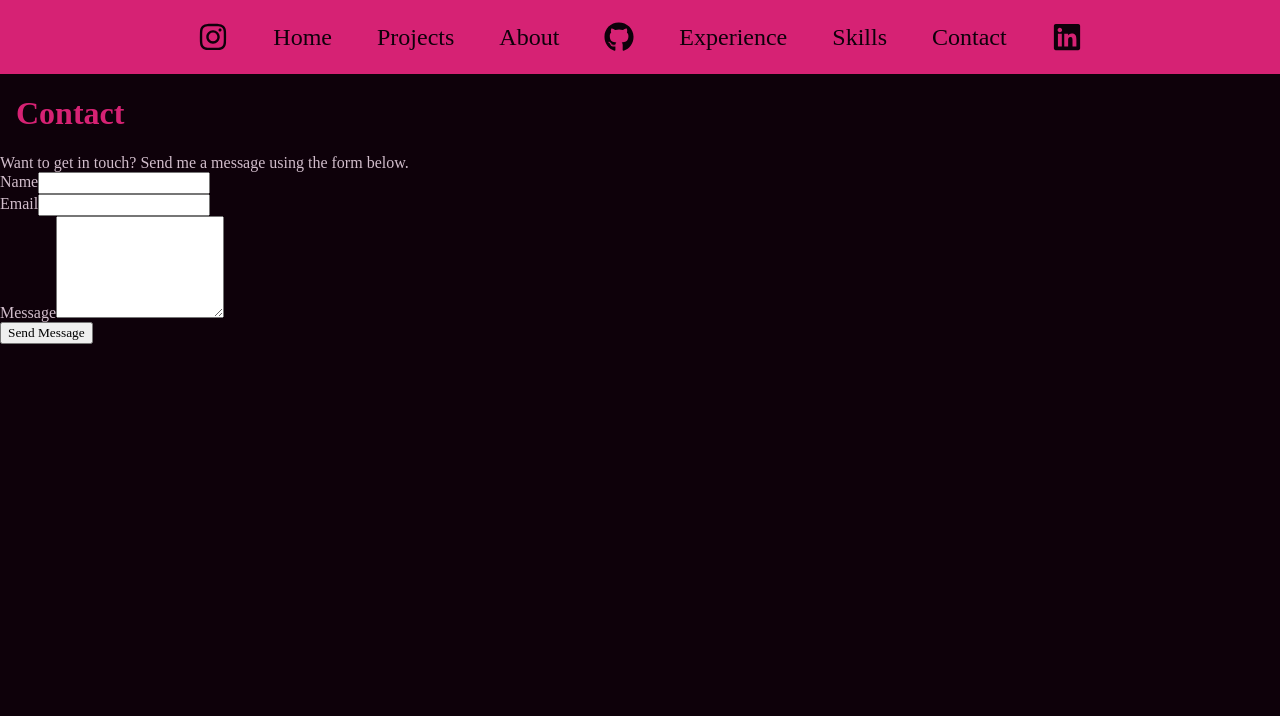
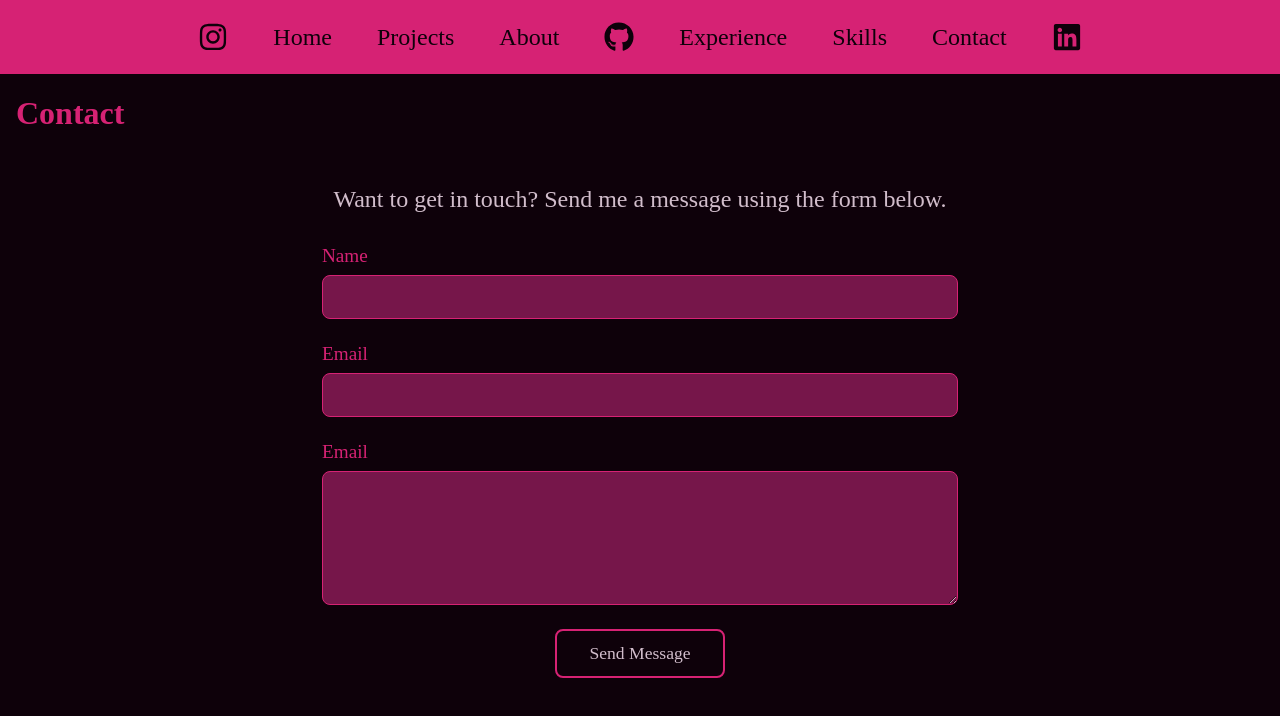
Before and after one commit to kearmododragon/website2, a React (Vite) app: page /contact in a window 1280 px wide. Shown: the top 716 px of the page. Built offline with nearby package versions, Linux system fonts and the light colour scheme; a web font is replaced by a local one.

Commit message:
completed home, experience and contact. All pages bar about are complete

```diff
--- a/src/App.css
+++ b/src/App.css
@@ -370,3 +370,144 @@
   background-color: var(--primary);
   color: var(--background);
 }
+
+.home-content {
+  min-height: calc(100vh - 180px);
+  display: flex;
+  flex-direction: column;
+  justify-content: center;
+  align-items: center;
+  text-align: center;
+  padding: 2rem;
+  gap: 1.5rem;
+}
+
+.home-content h2 {
+  font-size: clamp(2rem, 4vw, 4rem);
+  margin: 0;
+}
+
+.home-content h3 {
+  font-size: clamp(1.2rem, 2vw, 2rem);
+  line-height: 1.4;
+  max-width: 1000px;
+  margin: 0;
+}
+.experience-page {
+  max-width: 900px;
+  margin: 0 auto;
+  padding: 2rem 2rem 4rem;
+}
+
+.experience-page p,
+.experience-page li {
+  font-family: Arial, Helvetica, sans-serif;
+  line-height: 1.6;
+}
+.contact-page {
+  max-width: 700px;
+  margin: 0 auto;
+  padding: 2rem 2rem 4rem;
+}
+
+.contact-page > p {
+  margin-bottom: 2rem;
+  color: var(--text);
+  text-align: center;
+}
+
+.contact-page form {
+  display: flex;
+  flex-direction: column;
+  gap: 1.5rem;
+}
+
+.contact-page form > div {
+  display: flex;
+  flex-direction: column;
+  gap: 0.5rem;
+}
+
+.contact-page label {
+  color: var(--primary);
+  font-family: var(--title-font);
+  font-size: 1.2rem;
+}
+
+.contact-page input,
+.contact-page textarea {
+  width: 100%;
+  padding: 0.75rem;
+  border: 1px solid var(--primary);
+  border-radius: 8px;
+  background-color: var(--active);
+  color: var(--text);
+  font-family: Arial, Helvetica, sans-serif;
+  font-size: 1rem;
+}
+
+.contact-page textarea {
+  resize: vertical;
+}
+
+.contact-page button {
+  align-self: center;
+  padding: 0.75rem 2rem;
+  border: 2px solid var(--primary);
+  border-radius: 8px;
+  background-color: transparent;
+  color: var(--text);
+  font-family: var(--title-font);
+  font-size: 1.1rem;
+  cursor: pointer;
+  transition: background-color 0.2s, color 0.2s;
+}
+
+.contact-page button:hover {
+  background-color: var(--primary);
+  color: var(--background);
+}
+.contact-page > p {
+  margin-bottom: 2rem;
+  color: var(--text);
+  text-align: center;
+  font-size: 1.5rem;
+}
+
+.contact-status {
+  padding: 2rem;
+  border: 1px solid var(--primary);
+  border-radius: 12px;
+  background-color: var(--active);
+  color: var(--text);
+  font-family: Arial, Helvetica, sans-serif;
+  font-size: 1.3rem;
+  line-height: 1.5;
+  text-align: center;
+}
+.contact-page .contact-status {
+  padding: 2rem;
+  border: 1px solid var(--primary);
+  border-radius: 12px;
+  background-color: var(--active);
+  color: var(--text);
+  font-family: Arial, Helvetica, sans-serif;
+  font-size: 1.3rem;
+  line-height: 1.5;
+  text-align: center;
+}
+
+.contact-page .contact-status.sending {
+  animation: sendingPulse 2s ease-in-out infinite;
+}
+
+@keyframes sendingPulse {
+  0%,
+  100% {
+    opacity: 0.35;
+  }
+
+  50% {
+    opacity: 1;
+  }
+}
--- a/src/pages/Contact.jsx
+++ b/src/pages/Contact.jsx
@@ -1,16 +1,57 @@
+import { useState } from "react";
+
 function Contact() {
+  const [status, setStatus] = useState("idle");
+
+  async function handleSubmit(event) {
+    event.preventDefault();
+
+    const form = event.target;
+
+    if (!form.checkValidity()) {
+      form.reportValidity();
+      return;
+    }
+
+    setStatus("sending");
+
+    const formData = new FormData(form);
+
+    try {
+      const response = await fetch(
+        "https://formsubmit.co/ajax/ckearney1992@gmail.com",
+        {
+          method: "POST",
+          body: formData,
+          headers: {
+            Accept: "application/json",
+          },
+        }
+      );
+
+      const result = await response.json();
+
+      if (response.ok) {
+        setStatus("success");
+      } else {
+        setStatus("error");
+      }
+    } catch {
+      setStatus("error");
+    }
+  }
+
   return (
     <div>
       <h1 className="page-title">Contact</h1>
 
+      <div className="contact-page">
         <p>
           Want to get in touch? Send me a message using the form below.
         </p>
 
-      <form
-        action="https://formsubmit.co/ckearney1992@gmail.com"
-        method="POST"
-      >
+        {status === "idle" && (
+          <form onSubmit={handleSubmit}>
             <div>
               <label htmlFor="name">Name</label>
               <input
@@ -18,6 +59,7 @@ function Contact() {
                 id="name"
                 name="name"
                 required
+                minLength="1"
               />
             </div>
 
@@ -28,16 +70,18 @@ function Contact() {
                 id="email"
                 name="email"
                 required
+                minLength="5"
               />
             </div>
 
             <div>
-          <label htmlFor="message">Message</label>
+              <label htmlFor="message">Email</label>
               <textarea
                 id="message"
                 name="message"
                 rows="6"
                 required
+                minLength="20"
               />
             </div>
 
@@ -45,6 +89,27 @@ function Contact() {
               Send Message
             </button>
           </form>
+        )}
+
+        {status === "sending" && (
+          <p className="contact-status sending">
+            Sending your message...
+          </p>
+        )}
+
+        {status === "success" && (
+          <p className="contact-status">
+            Thanks for your email! I'll be in touch as soon as I can.
+          </p>
+        )}
+
+        {status === "error" && (
+          <p className="contact-status">
+            Sorry, that didn't work. Please refresh the page and try again.
+            Alternatively, you can contact me through Instagram or LinkedIn.
+          </p>
+        )}
+      </div>
     </div>
   );
 }
--- a/src/pages/Experience.jsx
+++ b/src/pages/Experience.jsx
@@ -1,13 +1,12 @@
 function Experience() {
   return (
-    <div>
-      <h1 className="page-title">Experience</h1>
+    <>
+    <h1 className="page-title">Experience</h1>
+    <div className="experience-page">
 
       <section>
-        <h2>Current Job</h2>
-
-        <h3>Bar Staff</h3>
-        <h4>Runner66 — Barcelona | 2026–Present</h4>
+        <h2>Bar Staff</h2>
+        <h3>Runner66 — Barcelona | 2026–Present</h3>
 
         <p>
           Deliver friendly, personalised service to a diverse international
@@ -22,12 +21,10 @@ function Experience() {
       </section>
 
       <section>
-        <h2>Software & Technical Experience</h2>
-
-        <h3>Product Developer and Tester</h3>
-        <h4>
+        <h2>Product Developer and Tester</h2>
+        <h3>
           Mercedes-Benz Customer Assistance Center — Maastricht | 2024–2026
-        </h4>
+        </h3>
 
         <p>
           Worked with live systems to identify issues and potential problems
@@ -44,12 +41,10 @@ function Experience() {
       </section>
 
       <section>
-        <h2>Previous Experience</h2>
-
-        <h3>Dealer Parts Support Logistics Specialist</h3>
-        <h4>
+        <h2>Dealer Parts Support Logistics Specialist</h2>
+        <h3>
           Mercedes-Benz Customer Assistance Center — Maastricht | 2021–2024
-        </h4>
+        </h3>
 
         <p>
           Coordinated high-priority requests between dealerships and internal
@@ -62,11 +57,13 @@ function Experience() {
           <li>Identified and implemented process improvements.</li>
           <li>Worked across teams to resolve complex operational issues.</li>
         </ul>
+      </section>
 
-        <h3>Senior Customer Service Representative</h3>
-        <h4>
+      <section>
+        <h2>Senior Customer Service Representative</h2>
+        <h3>
           Mercedes-Benz Customer Assistance Center — Maastricht | 2017–2021
-        </h4>
+        </h3>
 
         <p>
           Managed complex customer cases across UK and European markets,
@@ -82,18 +79,18 @@ function Experience() {
       </section>
 
       <section>
-        <h2>Other Experience</h2>
-
-        <h3>Bar Manager</h3>
-        <h4>The Navigation Pub — Newark | 2014–2017</h4>
+        <h2>Bar Manager</h2>
+        <h3>The Navigation Pub — Newark | 2014–2017</h3>
 
         <ul>
           <li>Led a front-of-house team during busy periods.</li>
           <li>Maintained high customer service standards.</li>
           <li>Resolved customer concerns and coordinated staff.</li>
         </ul>
+      </section>
 
-        <h3>Other Relevant Experience</h3>
+      <section>
+        <h2>Other Relevant Experience</h2>
 
         <ul>
           <li>Hostel worker and tour guide — Brazil</li>
@@ -111,7 +108,8 @@ function Experience() {
         <p>ESERP Business School, Barcelona | 2011–2015</p>
       </section>
     </div>
+</>
+
   );
 }
-
 export default Experience;
--- a/src/pages/Home.jsx
+++ b/src/pages/Home.jsx
@@ -1,10 +1,14 @@
 function Home() {
   return (
     <div>
-      <h1 className="page-title">Ciaran Kearney</h1>        <h2>Currently a bar tender</h2>
-      <h2>Junior Software Developer looking for work</h2>
-      <h3>I'm Ciaran, a Junior Software Developer in training based in Barcelona. This site is a collection of my projects, experience and life.</h3>
-      <h3>Welcome to my personal website</h3>
+      <h1 className="page-title">Ciaran Kearney</h1>
+
+      <div className="home-content">
+        <h2>Currently a bar tender</h2>
+        <h2>Junior Software Developer looking for work</h2>
+        <h3>I'm Ciaran, based in Barcelona. This site is a collection of my projects, experience and life.</h3>
+        <h3>Welcome to my personal website</h3>
+      </div>
     </div>
   );
 }
```
Lines whose indentation alone changed are shown as unchanged.
